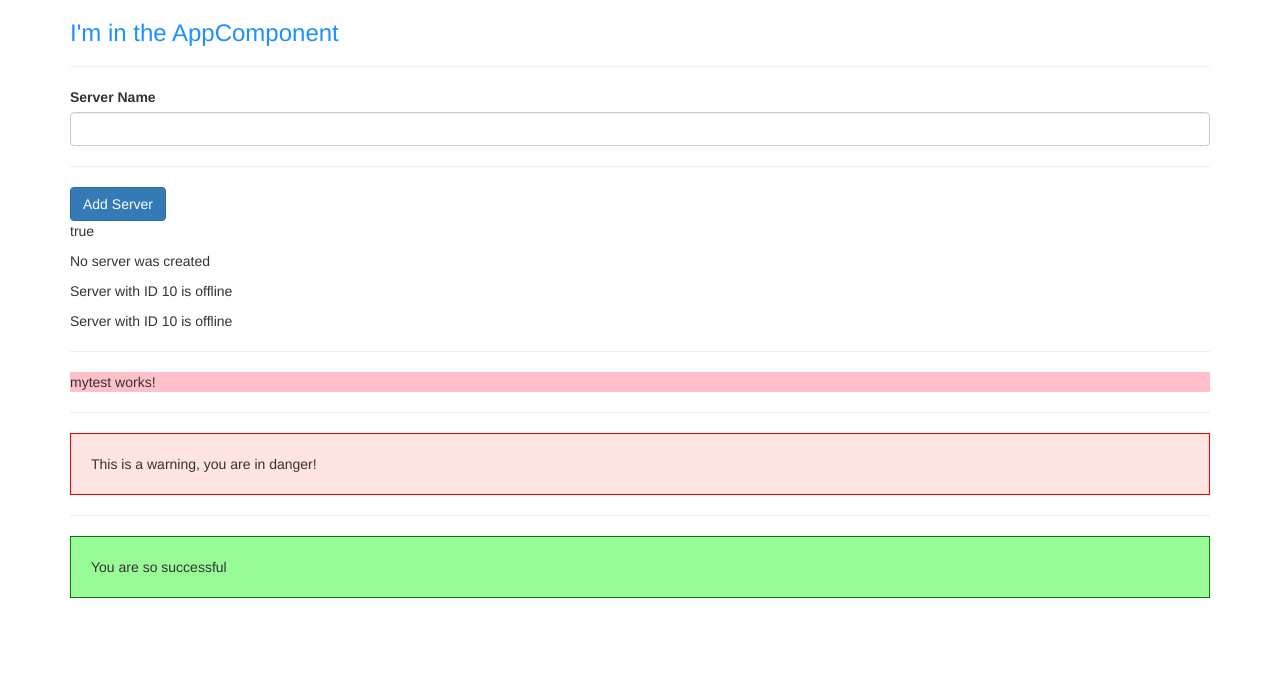
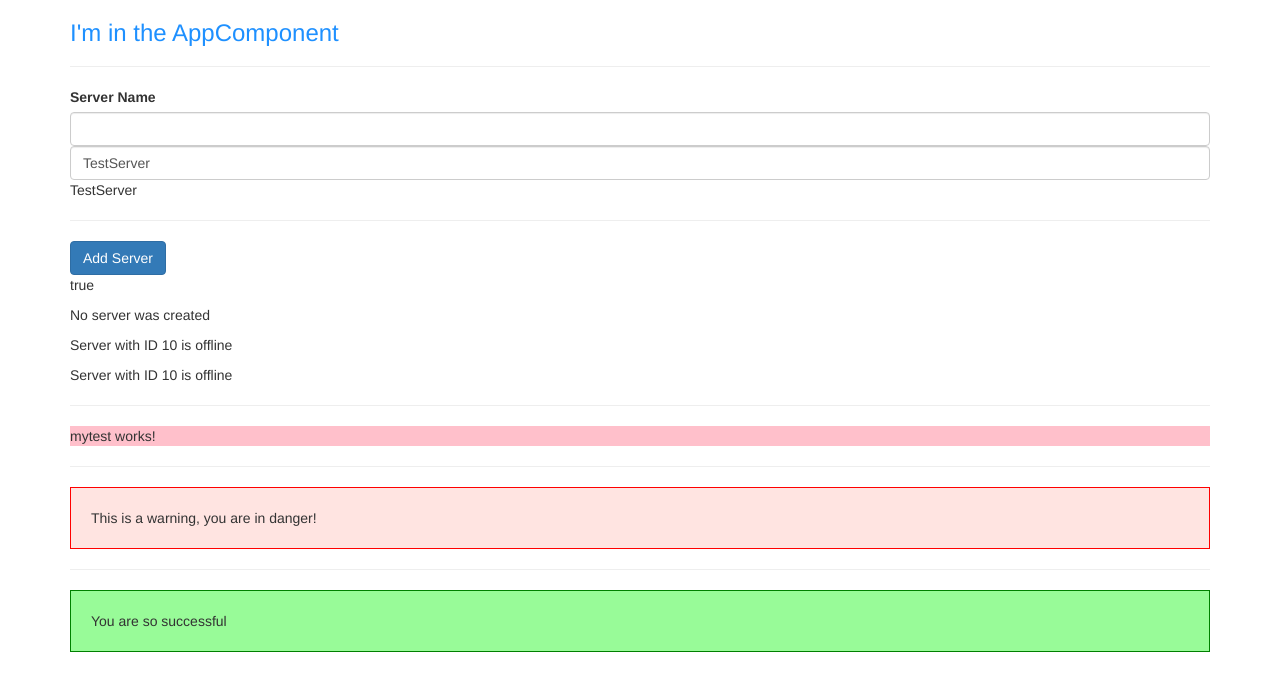
Before and after one commit to WebDevJasonCameron/LearningWebDev_ANGULAR, an Angular app in the folder my-first-app/: page / in a window 1280 px wide. Shown: the top 690 px of the page. Built offline with nearby package versions, Linux system fonts and the light colour scheme.

Commit message:
two way binding part 2

```diff
--- a/my-first-app/src/app/servers/servers.component.html
+++ b/my-first-app/src/app/servers/servers.component.html
@@ -1,6 +1,13 @@
 <label>Server Name</label>
 <input type="text" class="form-control"
 (input)="onUpdateServerName($event)">
+
+<input
+  type="text"
+  class="form-control"
+  [(ngModel)]="serverName">
+
+
 <p>{{ serverName }}</p>
 
 <hr>
--- a/my-first-app/src/app/servers/servers.component.ts
+++ b/my-first-app/src/app/servers/servers.component.ts
@@ -8,7 +8,7 @@ import { Component, OnInit } from '@angular/core';
 export class ServersComponent implements OnInit {
   allowNewServer = false;
   serverCreationStatus = 'No server was created';
-  serverName = '';
+  serverName = 'TestServer';
 
   constructor() {
     setTimeout(() => {
```
